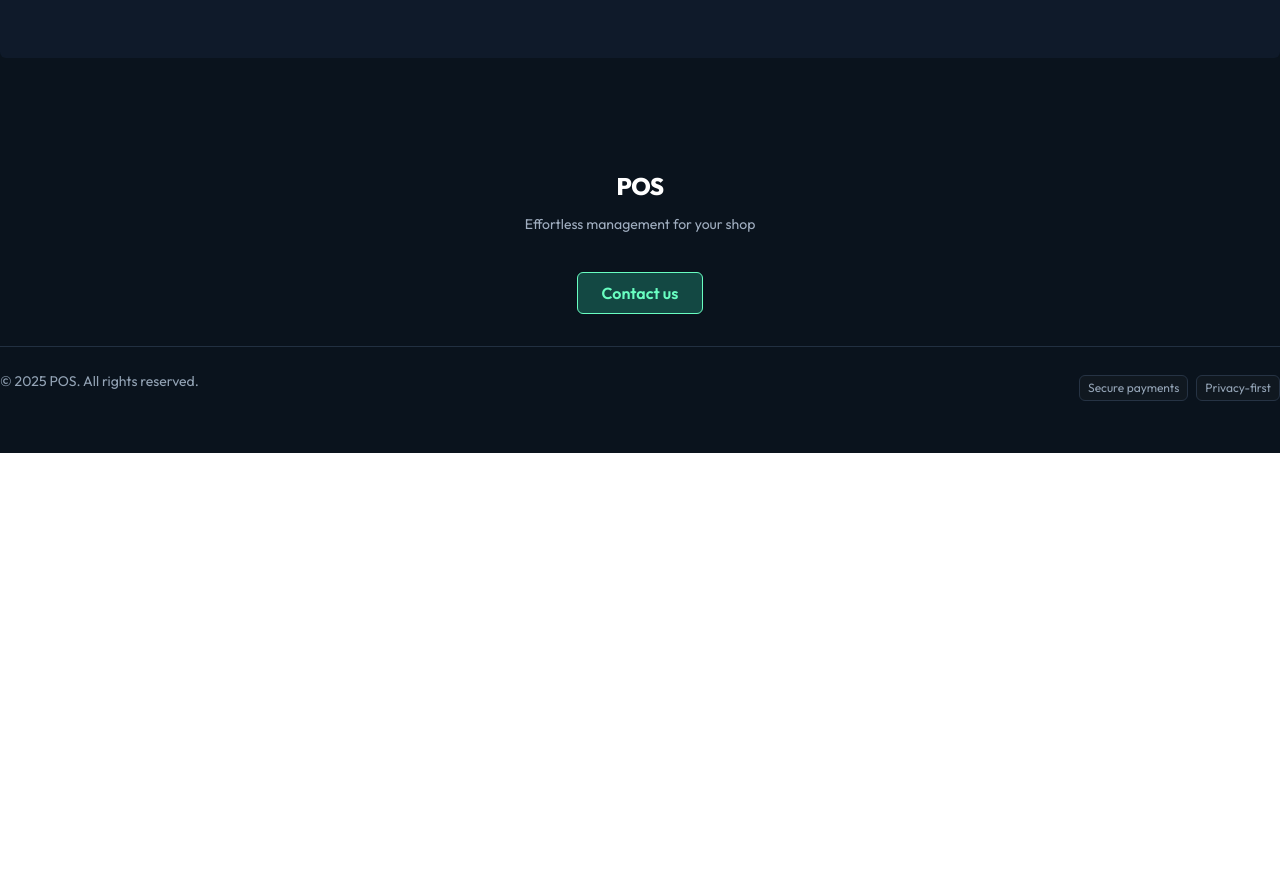
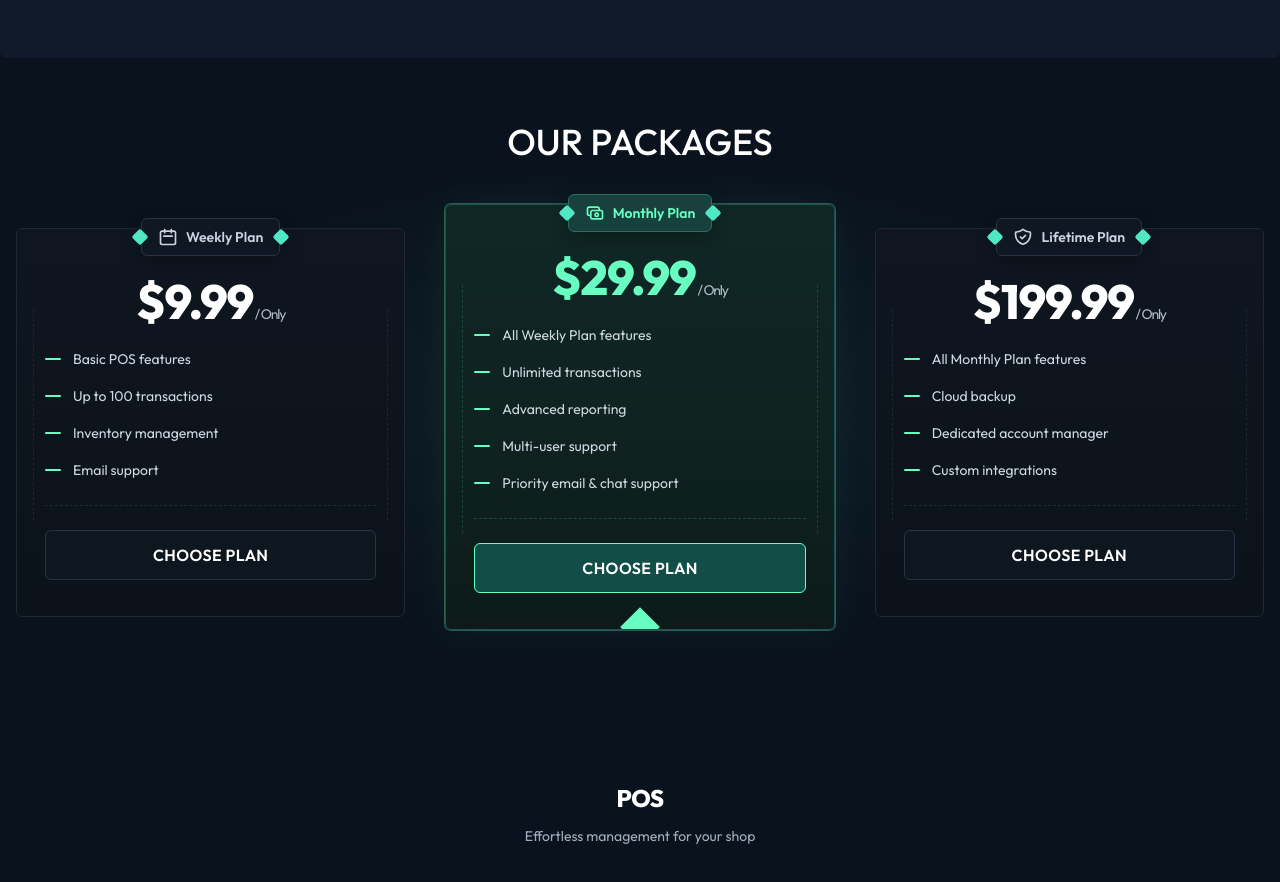
Before and after one commit to mohosin2126/pos, a React (Vite) app in the folder client/: page / in a window 1280 px wide. Shown: the part 3500-4382 px from the top of the page. Before the commit the page ends 3953 px from the top, so only its background shows below. Built offline with nearby package versions, Linux system fonts and the light colour scheme.

Commit message:
packages section has been created

```diff
--- a/client/src/view/home/index.tsx
+++ b/client/src/view/home/index.tsx
@@ -1,10 +1,10 @@
-
 import Footer from "./footer";
 import LocomotiveScroll from "locomotive-scroll";
 import Features from "./features";
 import Banner from "./banner";
 import Services from "./services";
 import DeliveryProcess from "./deliver-process";
+import Packages from "./packages";
 
 export default function HomePage() {
 
@@ -16,6 +16,7 @@ export default function HomePage() {
             <Features/>
             <Services/>
             <DeliveryProcess/>
+            <Packages/>
             <Footer />
         </div>
     );
--- /dev/null
+++ b/client/src/view/home/packages/index.tsx
@@ -0,0 +1,160 @@
+import { HiOutlineCash, HiOutlineCalendar, HiOutlineShieldCheck } from "react-icons/hi";
+
+const Packages = () => {
+    const packagesData = [
+        {
+            id: 1,
+            tagIcon: <HiOutlineCalendar className="text-xl" />,
+            tag: "Weekly Plan",
+            price: "$9.99",
+            theme: "dim",
+            features: [
+                "Basic POS features",
+                "Up to 100 transactions",
+                "Inventory management",
+                "Email support",
+            ],
+        },
+        {
+            id: 2,
+            tagIcon: <HiOutlineCash className="text-xl" />,
+            tag: "Monthly Plan",
+            price: "$29.99",
+            theme: "primary",
+            features: [
+                "All Weekly Plan features",
+                "Unlimited transactions",
+                "Advanced reporting",
+                "Multi-user support",
+                "Priority email & chat support",
+            ],
+        },
+        {
+            id: 3,
+            tagIcon: <HiOutlineShieldCheck className="text-xl" />,
+            tag: "Lifetime Plan",
+            price: "$199.99",
+            theme: "dim",
+            features: [
+                "All Monthly Plan features",
+                "Cloud backup",
+                "Dedicated account manager",
+                "Custom integrations",
+            ],
+        },
+    ];
+
+    const themeClasses = (theme: "primary" | "dim") => {
+        if (theme === "primary") {
+            return {
+                card: "bg-gradient-to-b from-[#102725] via-[#0f2321] to-[#0c1b19] border border-[#1e524d] shadow-[0_0_40px_rgba(105,254,193,0.06)]",
+                tag: "bg-[#18413d] text-[#69fec1] border border-[#2a6e63]",
+                price: "text-[#69fec1]",
+                dash: "bg-[#69fec1]",
+                button: "bg-[#114e48] text-[#69fec1] border border-[#69fec1]",
+                side: "border-[#225a55]",
+                notch: "bg-[#69fec1]",
+                sep: "border-[#245d57]",
+            };
+        }
+        return {
+            card: "bg-gradient-to-b from-[#0f1620] via-[#0d141c] to-[#0b121a] border border-[#1f2833]",
+            tag: "bg-[#0f1722] text-[#c9d2df] border border-[#263344]",
+            price: "text-white",
+            dash: "bg-[#69fec1]",
+            button: "bg-[#0e1620] text-[#c9d2df] border border-[#263344]",
+            side: "border-[#253243]",
+            notch: "bg-[#1f2833]",
+            sep: "border-[#253243]",
+        };
+    };
+
+    return (
+        <section className="pb-10 px-4 relative overflow-hidden">
+            <h2 className="text-center text-2xl xl:text-4xl font-bold uppercase">Our Packages</h2>
+
+            {/* soft vignette */}
+            <div className="pointer-events-none absolute inset-0 bg-[radial-gradient(ellipse_at_center,rgba(79,231,196,0.06),transparent_60%)]"></div>
+
+            <div className="relative mt-14">
+                <div className="grid grid-cols-1 md:grid-cols-3 gap-10">
+                    {packagesData.map((pkg) => {
+                        const t = themeClasses(pkg.theme as any);
+                        const isPrimary = pkg.theme === "primary";
+                        return (
+                            <div key={pkg.id} className={`relative ${isPrimary ? "md:-mt-6" : ""}`}>
+                                {/* top ribbon with side folds */}
+                                <div className="relative flex justify-center -mb-7 z-10">
+                                    <div
+                                        className={`relative ${t.tag} rounded-md px-4 py-2 text-sm font-semibold flex items-center gap-2 shadow-[0_4px_18px_rgba(0,0,0,0.3)]`}
+                                    >
+                                        <span>{pkg.tagIcon}</span>
+                                        <span>{pkg.tag}</span>
+                                        {/* side folds */}
+                                        <span className="absolute -left-2 top-1/2 -translate-y-1/2 w-3 h-3 bg-primary rotate-45 rounded-[2px]"></span>
+                                        <span className="absolute -right-2 top-1/2 -translate-y-1/2 w-3 h-3 bg-primary rotate-45 rounded-[2px]"></span>
+                                    </div>
+                                </div>
+
+                                {/* card */}
+                                <div
+                                    className={`${t.card} rounded-md pt-12 pb-9 px-7 relative overflow-hidden transition-transform duration-300 ${
+                                        isPrimary
+                                            ? "ring-1 ring-[#69fec1]/30 hover:ring-[#69fec1]/50"
+                                            : "hover:border-[#28485a]"
+                                    } hover:-translate-y-1`}
+                                >
+                                    {/* side dashed rails */}
+                                    <span className={`absolute top-20 bottom-24 left-4 border-l border-dashed ${t.side} opacity-60`}></span>
+                                    <span className={`absolute top-20 bottom-24 right-4 border-l border-dashed ${t.side} opacity-60`}></span>
+                                    {/* little tabs */}
+                                    <span className={`absolute top-20 -left-1 w-3 h-3 rounded-full ${t.side}`}></span>
+                                    <span className={`absolute top-20 -right-1 w-3 h-3 rounded-full ${t.side}`}></span>
+
+                                    {/* price */}
+                                    <div className="text-center mb-6">
+                                        <div className={`text-5xl font-extrabold tracking-tight ${t.price}`}>
+                                            {pkg.price}
+                                            <span className="text-xs lg:text-sm text-[#b0bac8] font-normal"> / Only</span>
+                                        </div>
+                                    </div>
+
+                                    {/* features */}
+                                    <ul className="space-y-4 mt-6">
+                                        {pkg.features.map((feature, i) => (
+                                            <li key={i} className="flex items-start gap-3 text-[14px] text-[#cfd7e2]">
+                                                <span className={`mt-[9px] w-4 h-[2px] ${t.dash} inline-block rounded`}></span>
+                                                <span>{feature}</span>
+                                            </li>
+                                        ))}
+                                    </ul>
+
+                                    {/* dotted separator */}
+                                    <div className={`my-6 border-t border-dashed ${t.sep} opacity-70`}></div>
+
+                                    {/* choose button */}
+                                    <div className="">
+                                        <button
+                                            className={`${t.button} w-full py-3 rounded-md font-semibold tracking-wide hover:brightness-110 transition`}
+                                        >
+                                            CHOOSE PLAN
+                                        </button>
+                                    </div>
+
+                                    {/* bottom notch/chevron for primary */}
+                                    {isPrimary && (
+                                        <div className="absolute -bottom-3 left-1/2 -translate-x-1/2">
+                                            <div className={`w-7 h-7 ${t.notch} rotate-45`}></div>
+                                        </div>
+                                    )}
+                                </div>
+                            </div>
+                        );
+                    })}
+                </div>
+            </div>
+        </section>
+    );
+};
+
+export default Packages;
```
